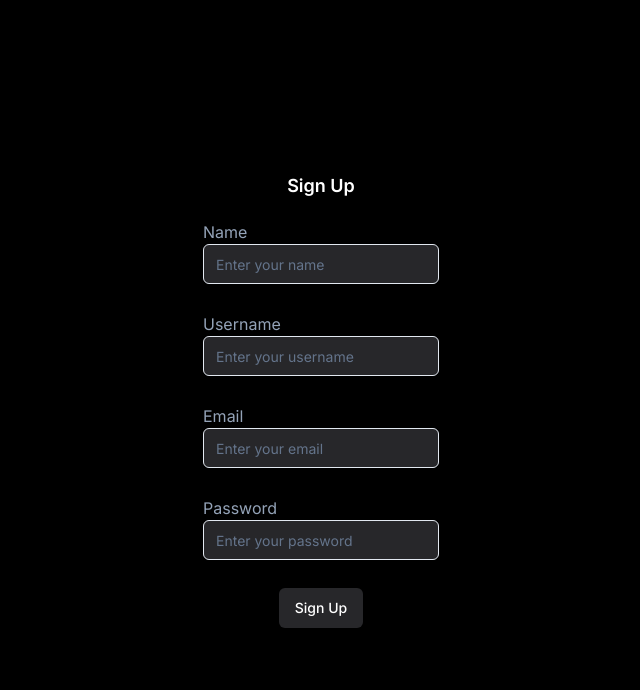
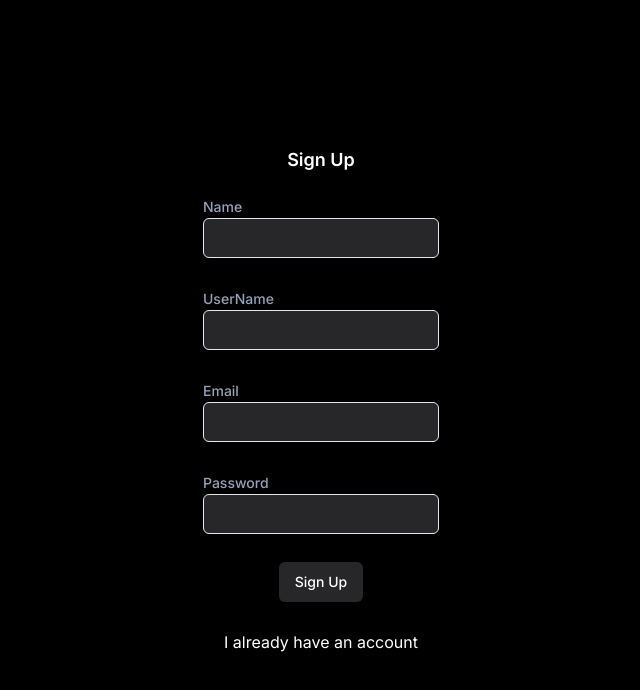
Before and after one commit to NastyaSkreka/next-chat-app, a Next.js app: page /sign-up in a window 1280 px wide. Shown: the top 690 px of the page, without its empty margins (319-959 px from the left). Built offline with nearby package versions, Linux system fonts and the light colour scheme.

Commit message:
add auth.js

```diff
--- a/app/(auth)/sign-in/page.tsx
+++ b/app/(auth)/sign-in/page.tsx
@@ -1,63 +1,92 @@
 "use client"
-import React from "react";
+import React, { useState } from "react";
+import { useRouter } from "next/navigation";
 import { useForm, Controller } from "react-hook-form";
 import { zodResolver } from "@hookform/resolvers/zod";
 import * as z from "zod";
+import { authenticateUser, registerUser } from "@/config/auth";
+import { Label } from "@/components/ui/label";
 import { Input } from "@/components/ui/input";
 import { Button } from "@/components/ui/button";
-
+import Link from "next/link";
 
 const formSchema = z.object({
-  username: z.string().min(2, {
-    message: "Username must be at least 2 characters.",
-  }),
-  password: z.string().min(8, {
-    message: "Password must be at least 8 characters.",
-  }),
+  username: z.string().min(2, "Name must be at least 2 characters."),
+  password: z.string().min(8, "Password must be at least 8 characters."),
 });
 
-type FormSubmitHandler = (data: FormData) => void;
+interface FormData {
+  username:string;
+  password: string;
+}
 
-function SignIn({ handleSubmitForm }: { handleSubmitForm: FormSubmitHandler }) {
-  const { control, handleSubmit } = useForm({
+function SignIn() {
+
+   const router = useRouter();
+   const [loginError, setLoginError] = useState<string | null>(null);
+
+  const {
+    control,
+    handleSubmit,
+    formState: { errors },
+  } = useForm<FormData>({
     resolver: zodResolver(formSchema),
   });
 
-  const onSubmit = (data: any) => {
-    handleSubmitForm(data);
+  const onSubmit =  async (data: FormData) => {
+    console.log("Данные из формы:", data);
+    const user = await authenticateUser(data.username, data.password);
+    if (user) {
+        router.push("/conversations");
+      } else {
+        setLoginError("Login error. User not found. Please register.");
+      }
   };
 
   return (
-    <>
-        <div className="text-white text-lg mb-5 font-semibold">Sign In</div>
-    <form onSubmit={handleSubmit(onSubmit)} className="space-y-10">
+    <div>
+      <div className="text-white text-lg mb-5 font-semibold text-center">Sign In</div>
+      <form onSubmit={handleSubmit(onSubmit)} className="space-y-7">
+        <div>
+        <Label className="text-start text-slate-400">UserName</Label>
           <Controller
             name="username"
             control={control}
             render={({ field }) => (
-          <div>
-            <label className="text-start text-slate-400">Username</label>
-            <Input type="text" placeholder="Enter your username" {...field} />
-          </div>
+              <Input type="text" {...field} />
             )}
           />
-
+          <span className="text-red-500">
+            {errors.username && errors.username.message}
+          </span>
+        </div>
+        <div>
+        <Label className="text-start text-slate-400">Password</Label>
           <Controller
             name="password"
             control={control}
             render={({ field }) => (
-          <div>
-            <label className="text-start text-slate-400">Password</label>
-            <Input type="password" placeholder="Enter your password" {...field} />
-          </div>
+              <Input type="password" {...field} />
             )}
           />
-
+          <span className="text-red-500">
+            {errors.password && errors.password.message}
+          </span>
+        </div>
+        {loginError && (
+          <div className="text-red-500 text-center">{loginError}</div>
+        )}
         <div className="text-center">
         <Button type="submit">Sign In</Button>
         </div>
       </form>
-    </>
+
+      <div className="mt-7 text-center text-white hover:underline underline-offset-2">
+        <Link href="/sign-up">
+            I want to register
+        </Link>
+      </div>
+    </div>
   );
 }
 
--- a/app/(auth)/sign-up/page.tsx
+++ b/app/(auth)/sign-up/page.tsx
@@ -1,86 +1,114 @@
-"use client";
+"use client"
 import React from "react";
+import { useRouter } from "next/navigation";
 import { useForm, Controller } from "react-hook-form";
 import { zodResolver } from "@hookform/resolvers/zod";
 import * as z from "zod";
+import { registerUser } from "@/config/auth";
+import { Label } from "@/components/ui/label";
 import { Input } from "@/components/ui/input";
 import { Button } from "@/components/ui/button";
+import Link from "next/link";
 
 const formSchema = z.object({
-  name: z.string().min(2, {
-    message: "Name must be at least 2 characters.",
-  }),
-  username: z.string().min(2, {
-    message: "Username must be at least 2 characters.",
-  }),
-  email: z.string().email({
-    message: "Invalid email address.",
-  }),
-  password: z.string().min(8, {
-    message: "Password must be at least 8 characters.",
-  }),
+  name: z.string().min(2, "Name must be at least 2 characters."),
+  username: z.string().min(2, "Name must be at least 2 characters."),
+  email: z.string().email("Invalid email address."),
+  password: z.string().min(8, "Password must be at least 8 characters."),
 });
 
-type FormSubmitHandler = (data: FormData) => void;
+interface FormData {
+  name: string;
+  username:string;
+  email: string;
+  password: string;
+}
 
-function SignUp({ handleSubmitForm }: { handleSubmitForm: FormSubmitHandler }) {
-  const { control, handleSubmit } = useForm({
+function SignUp() {
+
+    const router = useRouter();
+
+  const {
+    control,
+    handleSubmit,
+    formState: { errors },
+  } = useForm<FormData>({
     resolver: zodResolver(formSchema),
   });
 
-  const onSubmit = (data: any) => {
-    handleSubmitForm(data);
+  const onSubmit = (data: FormData) => {
+    console.log("Данные из формы:", data);
+    registerUser(data.username, data.password);
+    router.push("/sign-in");
   };
 
   return (
-    <>
-      <div className="text-white text-lg mb-5 font-semibold">Sign Up</div>
+    <div>
+      <div className="text-white text-lg mb-5 font-semibold text-center">Sign Up</div>
       <form onSubmit={handleSubmit(onSubmit)} className="space-y-7">
+        <div>
+        <Label className="text-start text-slate-400">Name</Label>
           <Controller
             name="name"
             control={control}
             render={({ field }) => (
-            <div>
-              <label className="text-start text-slate-400">Name</label>
-              <Input type="text" placeholder="Enter your name" {...field} />
-            </div>
+              <Input type="text" {...field} />
             )}
           />
+          <span className="text-red-500">
+            {errors.name && errors.name.message}
+          </span>
+        </div>
+        <div>
+        <Label className="text-start text-slate-400">UserName</Label>
           <Controller
             name="username"
             control={control}
             render={({ field }) => (
-            <div>
-              <label className="text-start text-slate-400">Username</label>
-              <Input type="text" placeholder="Enter your username" {...field} />
-            </div>
+              <Input type="text" {...field} />
             )}
           />
+          <span className="text-red-500">
+            {errors.username && errors.username.message}
+          </span>
+        </div>
+        <div>
+        <Label className="text-start text-slate-400">Email</Label>
           <Controller
             name="email"
             control={control}
             render={({ field }) => (
-            <div>
-              <label className="text-start text-slate-400">Email</label>
-              <Input type="text" placeholder="Enter your email" {...field} />
-            </div>
+              <Input type="email" {...field} />
             )}
           />
+          <span className="text-red-500">
+            {errors.email && errors.email.message}
+          </span>
+        </div>
+        <div>
+        <Label className="text-start text-slate-400">Password</Label>
           <Controller
             name="password"
             control={control}
             render={({ field }) => (
-            <div>
-              <label className="text-start text-slate-400">Password</label>
-              <Input type="password" placeholder="Enter your password" {...field} />
-            </div>
+              <Input type="password" {...field} />
             )}
           />
+          <span className="text-red-500">
+            {errors.password && errors.password.message}
+          </span>
+        </div>
         <div className="text-center">
         <Button type="submit">Sign Up</Button>
         </div>
       </form>
-    </>
+
+      <div className="mt-7 text-center text-white hover:underline underline-offset-2">
+        <Link href="/sign-in">
+            I already have an account
+        </Link>
+      </div>
+    </div>
   );
 }
 
--- /dev/null
+++ b/config/auth.ts
@@ -0,0 +1,16 @@
+interface User {
+    username: string;
+    password: string;
+  }
+
+  const users: User[] = [];
+
+  export const registerUser = (username: string, password: string): void => {
+    const user: User = { username, password };
+    users.push(user);
+  };
+
+  export const authenticateUser = (username: string, password: string): User | null => {
+    const user: User | undefined = users.find((user) => user.username === username && user.password === password);
+    return user || null;
+};
--- a/package.json
+++ b/package.json
@@ -12,10 +12,13 @@
     "@hookform/resolvers": "^3.3.1",
     "@radix-ui/react-label": "^2.0.2",
     "@radix-ui/react-slot": "^1.0.2",
+    "@types/bcrypt": "^5.0.0",
+    "bcrypt": "^5.1.1",
     "class-variance-authority": "^0.7.0",
     "clsx": "^2.0.0",
     "lucide-react": "^0.284.0",
     "next": "latest",
+    "next-auth": "^4.23.2",
     "next-navigation": "^1.0.6",
     "react": "latest",
     "react-dom": "latest",
```
Also changed, not shown: app/api/auth/[...nextauth].ts (added), 1 other file (tests, documents, lock files or other folders). Lines whose indentation alone changed are shown as unchanged.
